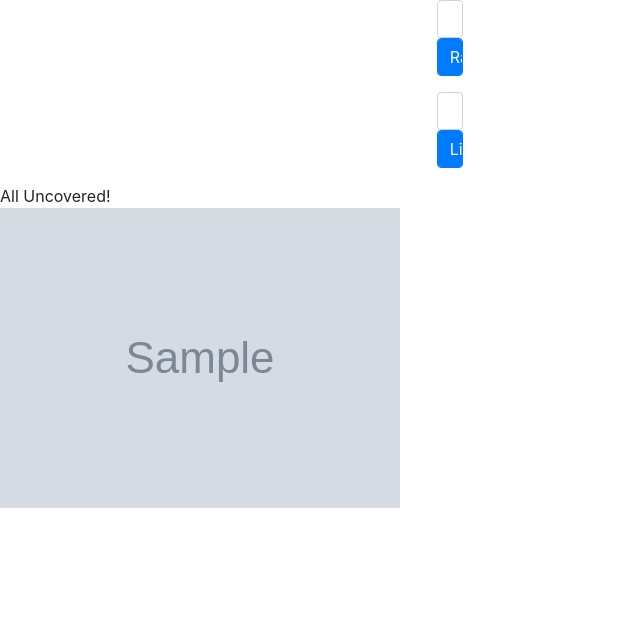
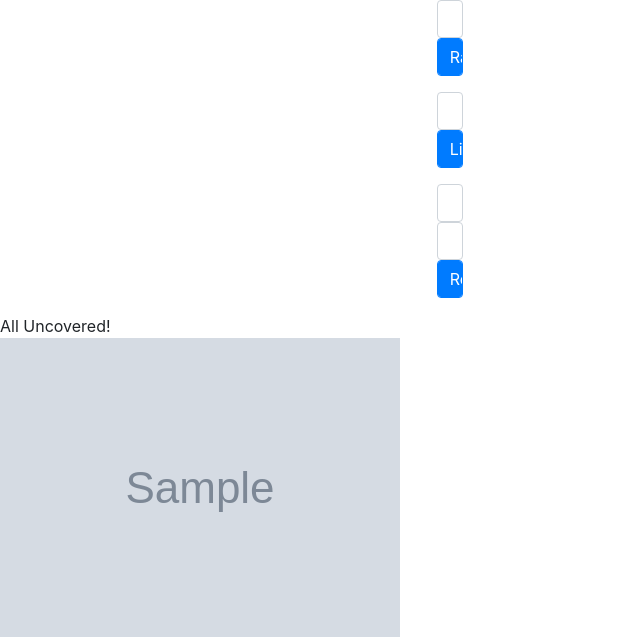
Before and after one commit to ZzCalvinzZ/picturepay, a Django app: page / in a window 1280 px wide. Shown: the top 637 px of the page, without its empty margins (0-640 px from the left). Run offline with Django 3.2, Linux system fonts and the light colour scheme; tables that the repository leaves empty hold one stand-in row (values such as "Sample post"); grey boxes marked "Sample" are stand-in pictures; some libraries are stand-ins or nearby versions.

Commit message:
rectangle unveil and force image refresh on new page load

```diff
--- a/picture/models.py
+++ b/picture/models.py
@@ -66,9 +66,30 @@ class Picture(models.Model):
 			yield s[start:start+n]
 
 	@property
+	def uncovered_generator(self):
+		""" returns generator for a map-like structure of the uncovered image """
+		return self.chunks(self.uncovered, self.width)
+
+	@property
 	def uncovered_map(self):
-		""" returns generator for a map-like structure of the uncovered image"""
-		return self.chunks(self.uncovered, self.width)
+		""" a 2d matrix representation of the uncovered map """
+		map = []
+		for i, row in enumerate(self.uncovered_generator):
+			map_row = []
+			for j, val in enumerate(row):
+				map_row.append(val)
+			map.append(map_row)
+
+		return map
+
+	def update_uncovered_from_map(self, map):
+		string = ''
+
+		for row in map:
+			for val in row:
+				string += val
+
+		self.uncovered = string
 
 	@property
 	def uncovered_indices(self):
@@ -86,7 +107,7 @@ class Picture(models.Model):
 		img = Image.open(BytesIO(self.image.read()))
 		img_map = img.load()
 
-		for i, row in enumerate(self.uncovered_map):
+		for i, row in enumerate(self.uncovered_generator):
 			for j, val in enumerate(row):
 				if val == '0':
 					img_map[j, i] = (0,0,0)
@@ -132,6 +153,26 @@ class Picture(models.Model):
 			self.uncovered = ''.join(slist)
 			self.update_covered_image()
 
+	def uncover_rectangle(self, width, height):
+		if width > 0 and height > 0:
+			total = width * height
+			uncovered_map = self.uncovered_map
+
+			width_index = random.randrange(len(uncovered_map[0]) - width - 1)
+			height_index = random.randrange(len(uncovered_map) - height - 1)
+
+			for i in range(width_index, width_index + width + 1):
+				for j in range(height_index, height_index + height + 1):
+					uncovered_map[j][i] = '1'
+					total -= 1
+
+			self.update_uncovered_from_map(uncovered_map)
+
+			self.update_covered_image()
+
+			self.uncover_line(total)
+
+
 class Settings(SingletonModel):
 	""" this is used to find which picture the site is using at the moment"""
 	picture = models.ForeignKey(Picture)
--- a/picture/templates/picture/index.html
+++ b/picture/templates/picture/index.html
@@ -35,12 +35,31 @@
 		<div class="col-md-4"></div>
 	</div>
 
+	<div class="row p-b-1">
+		<div class="col-md-4"></div>
+		<form id="rectangle-unveil-form" action=" {% url 'picture-rectangle-unveil' %} " method="post" accept-charset="utf-8">
+			{% csrf_token %}
+			<div class="form-group">
+				<div class="col-md-1">
+					<input class="form-control" type="number" name="width" placeholder="Width" />
+				</div>
+				<div class="col-md-1">
+					<input class="form-control" type="number" name="height" placeholder="Height" />
+				</div>
+				<div class="col-md-2">
+					<input class="btn btn-primary form-control pull-md-right" type="submit" value="Rectangle Unveil" />
+				</div>
+			</div>
+		</form>
+		<div class="col-md-4"></div>
+	</div>
+
 	{% if picture.complete %}
 		<div class="text-xs-center">
 			All Uncovered!
 		</div>
 	{% endif %}
-	<img src="{{ picture.covered_image.url }}" alt="picture"/>
+	<img src="{{ picture.covered_image.url }}?rand=1234" alt="picture"/>
 </div>
 
 
--- a/picture/views.py
+++ b/picture/views.py
@@ -4,7 +4,7 @@ from django.views.generic import TemplateView, View
 from picture.models import Picture, Settings
 
 # Create your views here.
-class PictureView(TemplateView):
+class PictureIndexView(TemplateView):
 	template_name='picture/index.html'
 
 	def get_context_data(self, **kwargs):
@@ -14,13 +14,19 @@ class PictureView(TemplateView):
 
 		return context
 
-class NumberPixelView(View):
+class PictureView(View):
+
+	"""get the number of pixels"""
+	def dispatch(self, request, *args, **kwargs):
+		self.picture = Settings.objects.first().picture
+
+		return super().dispatch(request, *args, **kwargs)
+
+class NumberPixelView(PictureView):
 
 	"""get the number of pixels"""
 	def dispatch(self, request, *args, **kwargs):
 		self.number = request.POST.get('number')
-
-		self.picture = Settings.objects.first().picture
 
 		return super().dispatch(request, *args, **kwargs)
 
@@ -37,3 +43,13 @@ class LineUnveilView(NumberPixelView):
 		self.picture.uncover_line(int(self.number))
 
 		return redirect('picture-index')
+
+class RectangleUnveilView(PictureView):
+
+	def post(self, request, *args, **kwargs):
+		width = request.POST.get('width')
+		height = request.POST.get('height')
+
+		self.picture.uncover_rectangle(int(width), int(height))
+
+		return redirect('picture-index')
--- a/picturepay/urls.py
+++ b/picturepay/urls.py
@@ -19,13 +19,14 @@ from django.contrib import admin
 from django.conf import settings
 from django.conf.urls.static import static
 
-from picture.views import PictureView, RandomUnveilView, LineUnveilView
+from picture.views import PictureIndexView, RandomUnveilView, LineUnveilView, RectangleUnveilView
 
 urlpatterns = [
 
     url(r'^admin/', admin.site.urls),
-    url(r'^$', PictureView.as_view(), name='picture-index'),
+    url(r'^$', PictureIndexView.as_view(), name='picture-index'),
     url(r'^random-unveil$', RandomUnveilView.as_view(), name='picture-random-unveil'),
     url(r'^line-unveil$', LineUnveilView.as_view(), name='picture-line-unveil'),
+    url(r'^rectangle-unveil$', RectangleUnveilView.as_view(), name='picture-rectangle-unveil'),
 
 ] + static(settings.MEDIA_URL, document_root= os.path.join(settings.MEDIA_ROOT))
```
